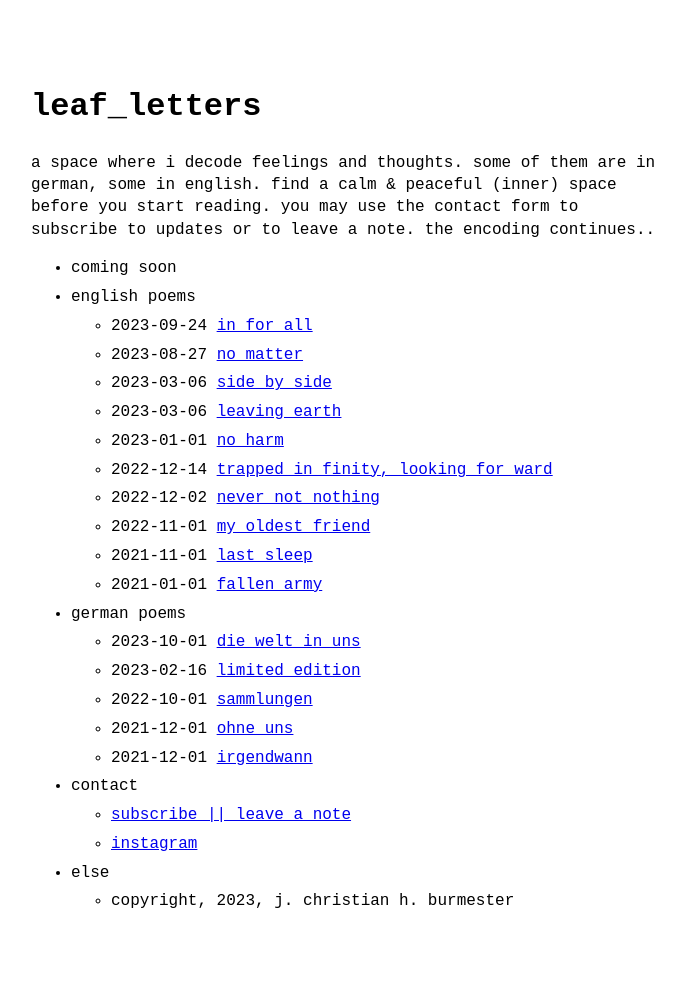
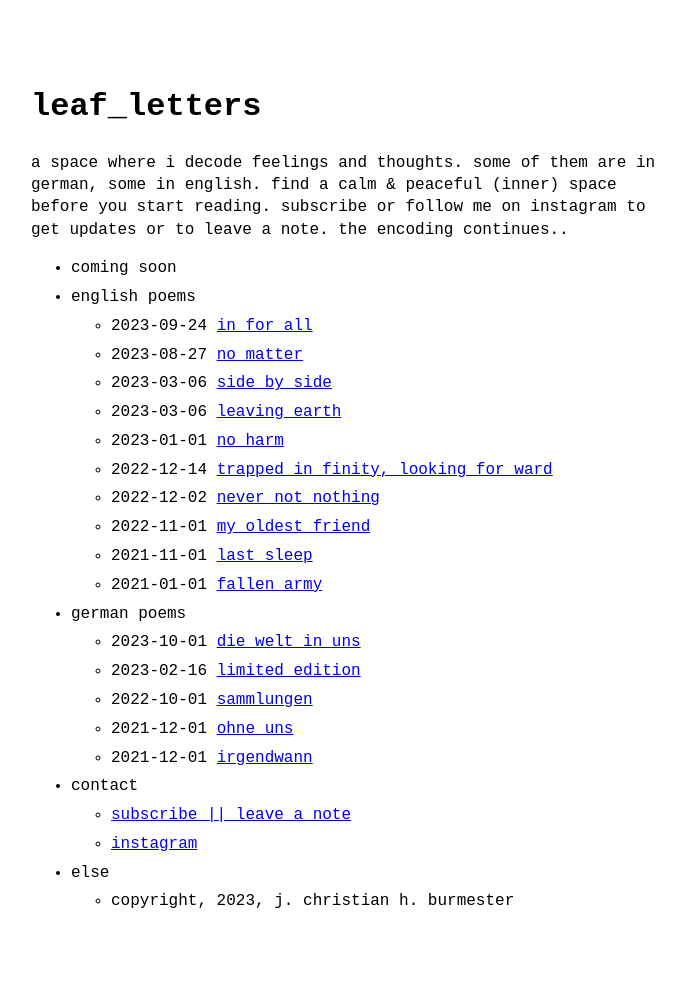
Before and after one commit to jchburmester/jchburmester.github.io, a Jekyll site: the page built from index.md, in a window 1280 px wide. Shown: the whole page, without its empty margins (289-974 px from the left). Built offline with Jekyll 4.4.1, drawn with Linux system fonts in a browser that asks for light colours.

Commit message:
menu text change

```diff
--- a/_config.yml
+++ b/_config.yml
@@ -5,7 +5,7 @@ url: https://jchburmester.github.io/ # root address of the site
 baseurl: "" # subpath of the site, e.g. "/blog" (leave it blank "" if you're site shouldn't use a subpath)
 description: > # description of the site (multiple lines allowed)
   a space where i decode feelings and thoughts. some of them are in german, some in english.
-  find a calm & peaceful (inner) space before you start reading. you may use the contact form to subscribe to updates or to leave a note. the encoding continues..
+  find a calm & peaceful (inner) space before you start reading. subscribe or follow me on instagram to get updates or to leave a note. the encoding continues..
 
 permalink: /:slug.html
 
```
